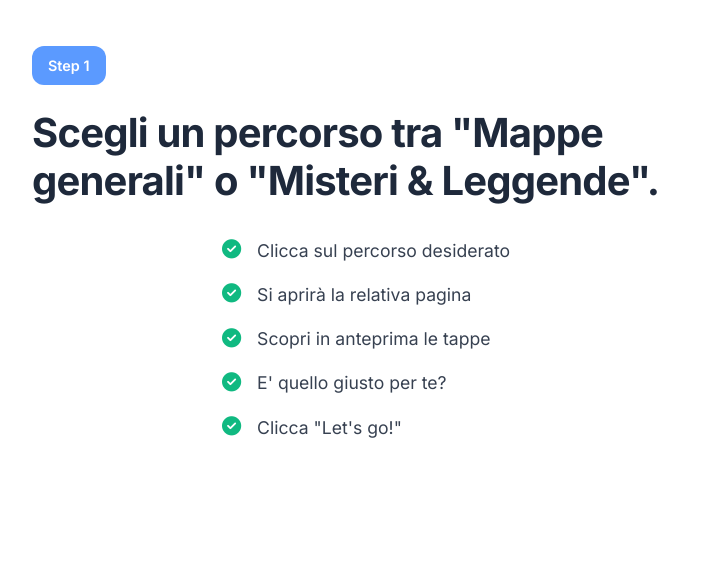
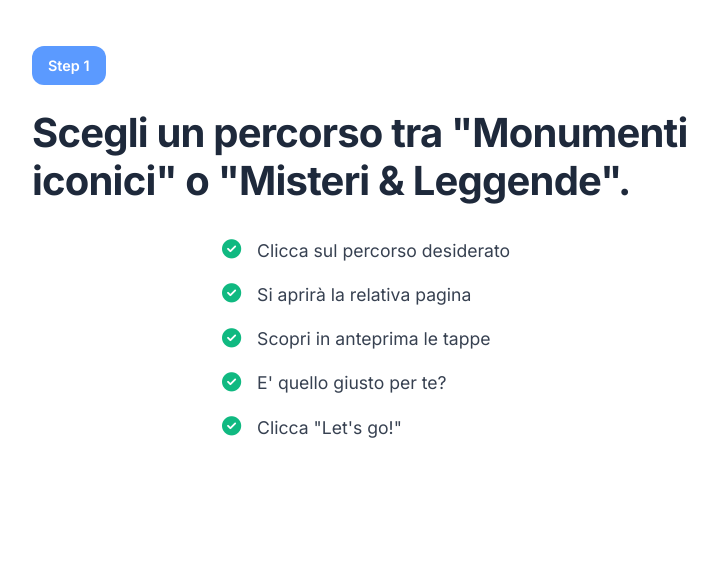
Before and after one commit to ChatHeritage/Chat_Heritage-home, a plain HTML site: page index.html in a window 1280 px wide. Shown: the part 1585-2153 px from the top of the page, without its empty margins (274-991 px from the left). Drawn offline with Linux system fonts and the light colour scheme.

Commit message:
Update index.html

```diff
--- a/index.html
+++ b/index.html
@@ -103,7 +103,7 @@
 					</div>
 					<div class="content-block">
 						<div class="step-badge">Step 1</div>
-						<h2 class="content-title">Scegli un percorso tra "Mappe generali" o "Misteri & Leggende".</h2>
+						<h2 class="content-title">Scegli un percorso tra "Monumenti iconici" o "Misteri & Leggende".</h2>
 						<ul class="feature-list">
 							<li><i class="fa-solid fa-circle-check"></i>Clicca sul percorso desiderato</li>
 							<li><i class="fa-solid fa-circle-check"></i>Si aprirà la relativa pagina</li>
```
